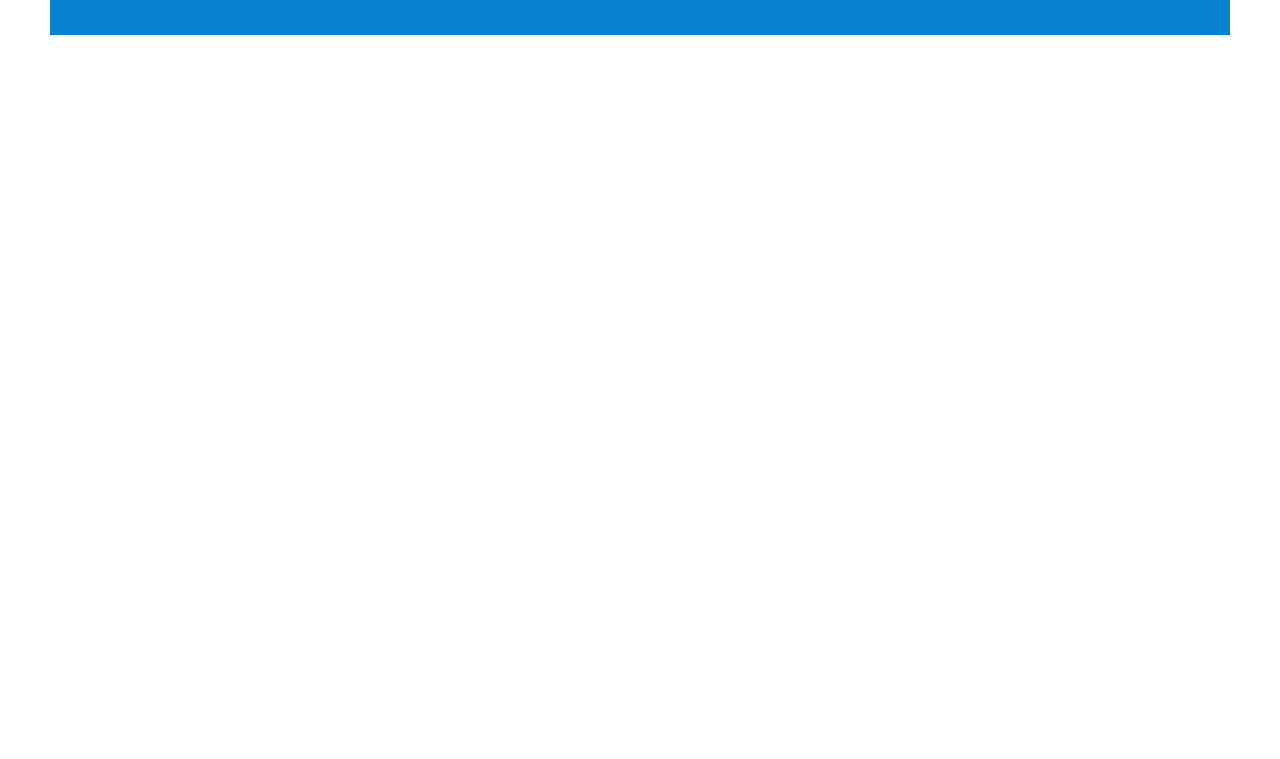
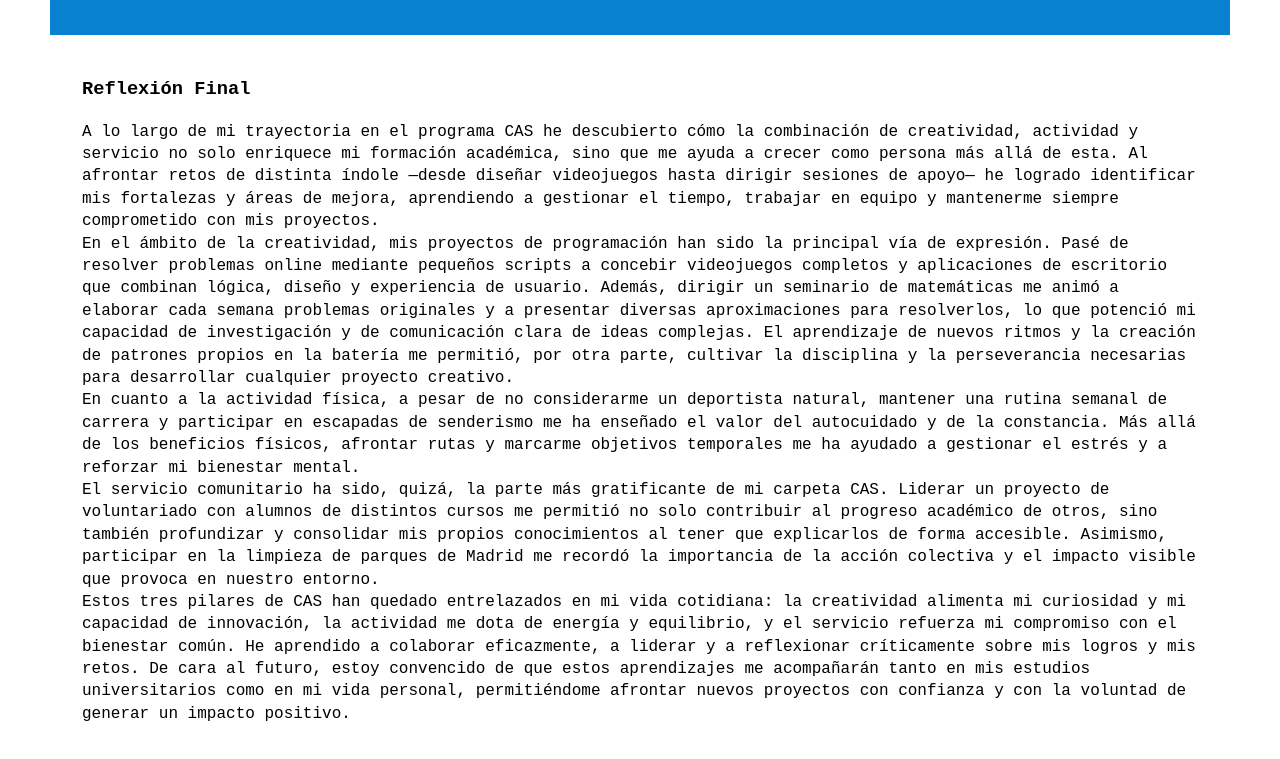
Before and after one commit to Simon-Montero/CarpetaCAS-SMontero, a plain HTML site: page Under The hood (No Tocar)/reflexion.html in a window 1280 px wide. Shown: the part 93-852 px from the top of the page. Before the commit the page ends 800 px from the top, so only its background shows below. Drawn offline with Linux system fonts and the light colour scheme.

Commit message:
Update reflexion.html

```diff
--- a/Under The hood (No Tocar)/reflexion.html
+++ b/Under The hood (No Tocar)/reflexion.html
@@ -22,7 +22,17 @@
         <main>
             <br>
             <section>
+                <h3>Reflexión Final</h3>
+                <p>A lo largo de mi trayectoria en el programa CAS he descubierto cómo la combinación de creatividad, actividad y servicio no solo enriquece mi formación académica, sino que me ayuda a crecer como persona más allá de esta. Al afrontar retos de distinta índole —desde diseñar videojuegos hasta dirigir sesiones de apoyo— he logrado identificar mis fortalezas y áreas de mejora, aprendiendo a gestionar el tiempo, trabajar en equipo y mantenerme siempre comprometido con mis proyectos.<br>
 
+                    En el ámbito de la creatividad, mis proyectos de programación han sido la principal vía de expresión. Pasé de resolver problemas online mediante pequeños scripts a concebir videojuegos completos y aplicaciones de escritorio que combinan lógica, diseño y experiencia de usuario. Además, dirigir un seminario de matemáticas me animó a elaborar cada semana problemas originales y a presentar diversas aproximaciones para resolverlos, lo que potenció mi capacidad de investigación y de comunicación clara de ideas complejas. El aprendizaje de nuevos ritmos y la creación de patrones propios en la batería me permitió, por otra parte, cultivar la disciplina y la perseverancia necesarias para desarrollar cualquier proyecto creativo.<br>
+
+                    En cuanto a la actividad física, a pesar de no considerarme un deportista natural, mantener una rutina semanal de carrera y participar en escapadas de senderismo me ha enseñado el valor del autocuidado y de la constancia. Más allá de los beneficios físicos, afrontar rutas y marcarme objetivos temporales me ha ayudado a gestionar el estrés y a reforzar mi bienestar mental.<br>
+
+                    El servicio comunitario ha sido, quizá, la parte más gratificante de mi carpeta CAS. Liderar un proyecto de voluntariado con alumnos de distintos cursos me permitió no solo contribuir al progreso académico de otros, sino también profundizar y consolidar mis propios conocimientos al tener que explicarlos de forma accesible. Asimismo, participar en la limpieza de parques de Madrid me recordó la importancia de la acción colectiva y el impacto visible que provoca en nuestro entorno. <br>
+
+                    Estos tres pilares de CAS han quedado entrelazados en mi vida cotidiana: la creatividad alimenta mi curiosidad y mi capacidad de innovación, la actividad me dota de energía y equilibrio, y el servicio refuerza mi compromiso con el bienestar común. He aprendido a colaborar eficazmente, a liderar y a reflexionar críticamente sobre mis logros y mis retos. De cara al futuro, estoy convencido de que estos aprendizajes me acompañarán tanto en mis estudios universitarios como en mi vida personal, permitiéndome afrontar nuevos proyectos con confianza y con la voluntad de generar un impacto positivo.<br>
+                    </p>
             </section>
         </main>
     </body>
```
